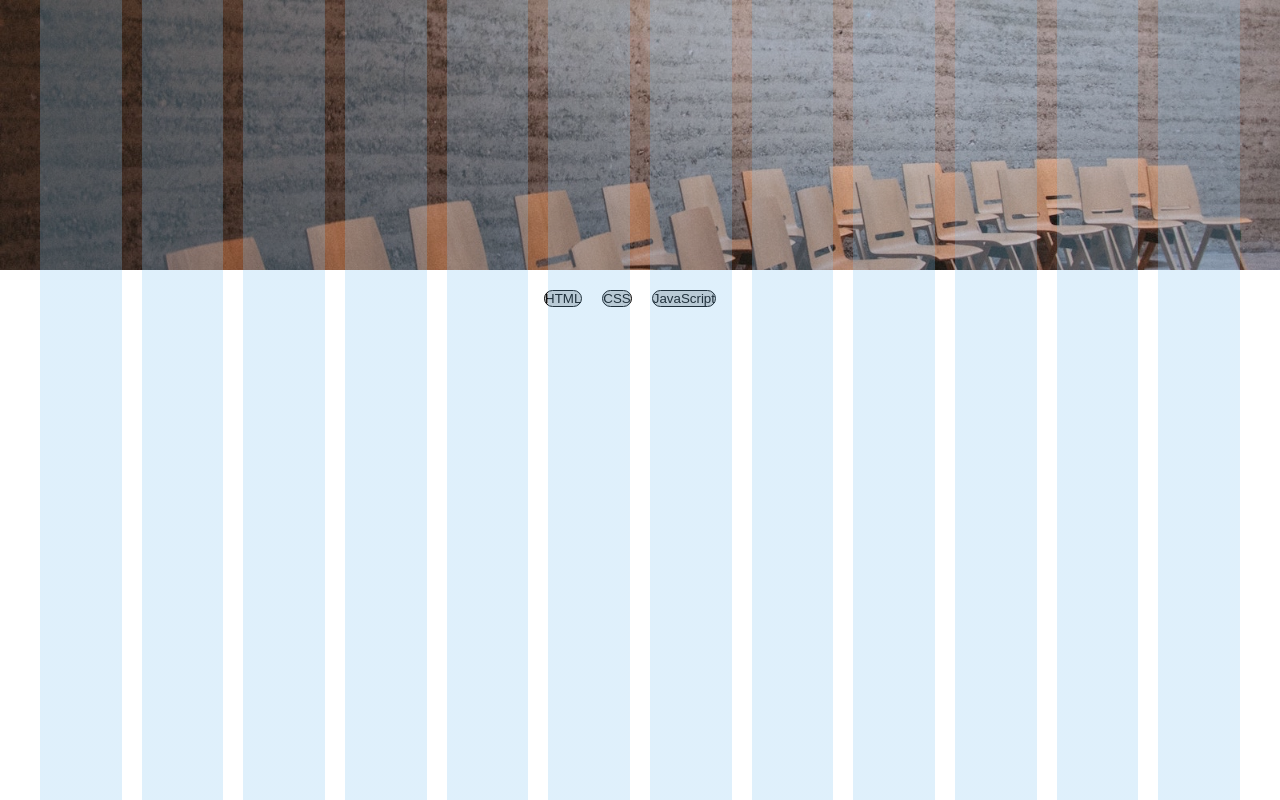
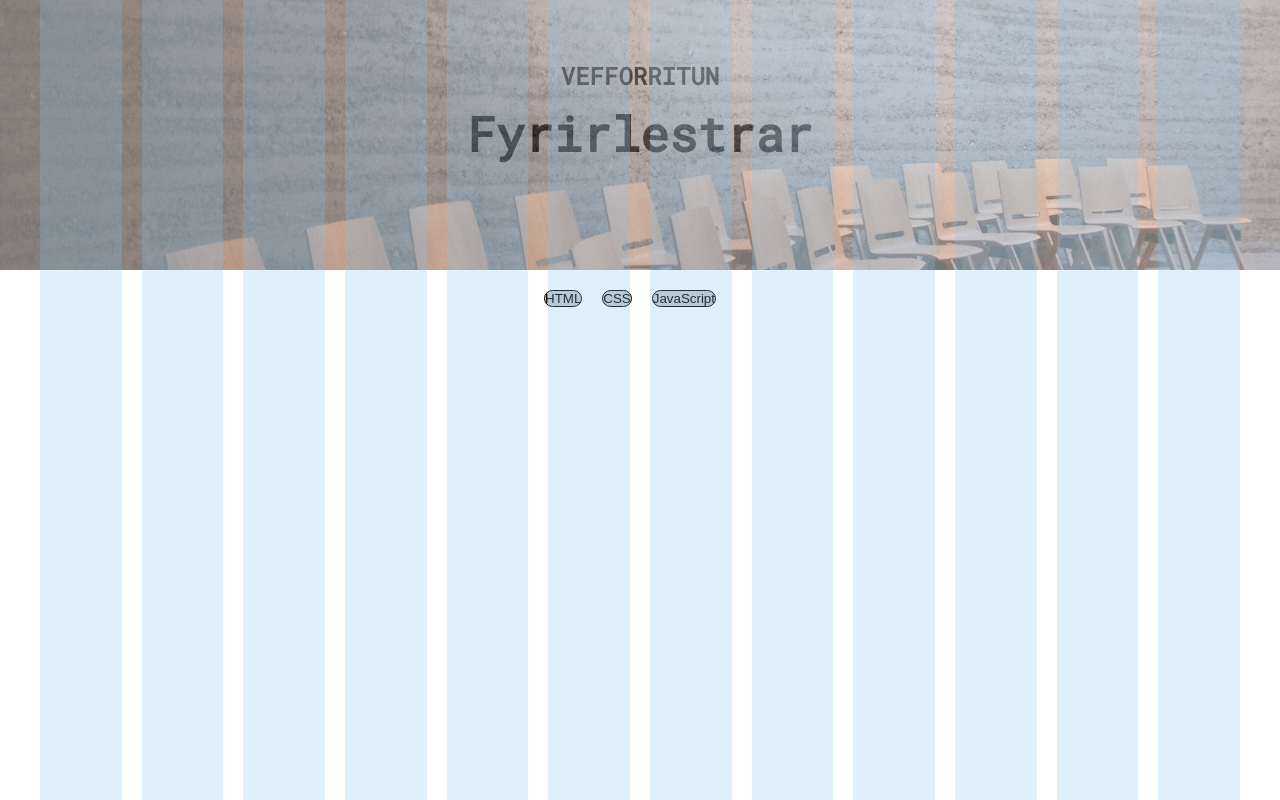
Before and after one commit to PeturLogi/Hopverkefni2, a website with bundled scripts: page index.html in a window 1280 px wide. Built offline with nearby package versions, Linux system fonts and the light colour scheme; files whose address does not match are found by name.

Commit message:
index.html uppfærður header

```diff
--- a/index.html
+++ b/index.html
@@ -6,18 +6,18 @@
   <title>Hópverkefni 2</title>
   <link rel="stylesheet" href="dist/styles.css">
   <link rel="stylesheet" href="grid.css">
-  <link href="https://fonts.googleapis.com/css?family=Lora|Roboto" rel="stylesheet">
+  <link href="https://fonts.googleapis.com/css?family=Lora|Roboto+Mono" rel="stylesheet">
 </head>
 
 <body>
 
-  <header>
+  <header class="header">
         <div class="header__image">
-          <img class="header__img" src="./img/header.jpg">
-          <div class="image__layer">
-            <div class="header__text">
-              <h3>Vefforritun</h3>
-              <h1 class="head__text">Fyrirlestrar</h1>
+          <img class="image__img header__img" src="./img/header.jpg">
+          <div class="image__protection header__protection">
+            <div class="header__content">
+              <h3 class="header__category">Vefforritun</h3>
+              <h1 class="header__title">Fyrirlestrar</h1>
             </div>
           </div>
         </div>
```
